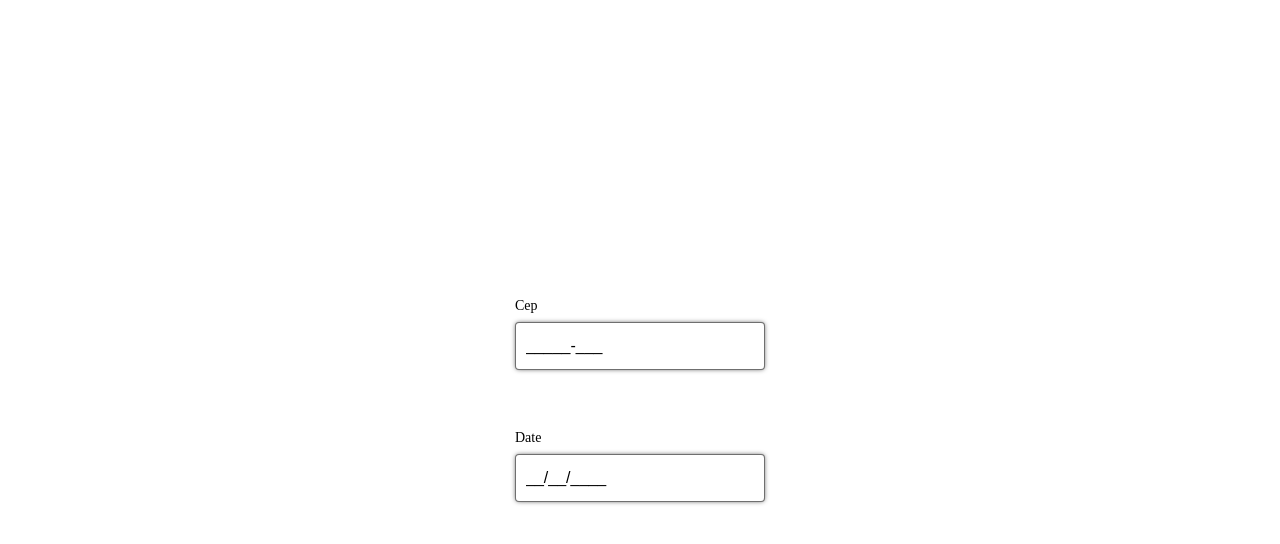
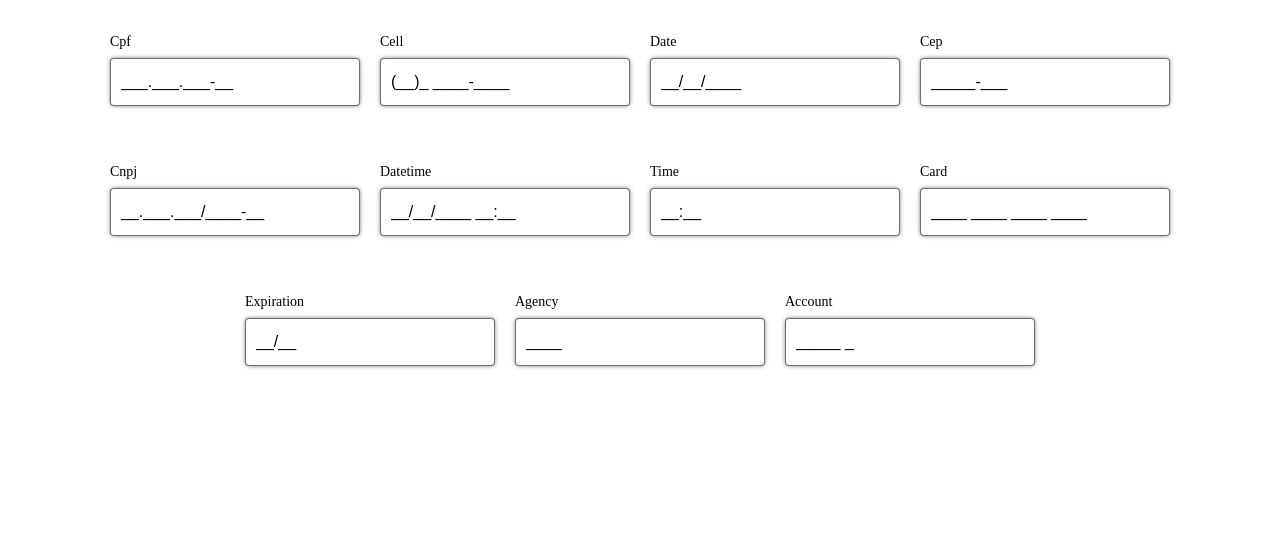
Before and after one commit to guilhermedel/HtmlComponents, a plain HTML site: page views/home.html in a window 1280 px wide. Drawn offline with Linux system fonts and the light colour scheme.

Commit message:
feat: creating apresentation with inputs test

```diff
--- a/css/style.css
+++ b/css/style.css
@@ -27,13 +27,13 @@ body {
 
 .container {
   width: 100vw;
-  height: 100vh;
+  height: 50vh;
   display: flex;
-  flex-direction: column;
+  flex-wrap: wrap;
   justify-content: center;
   align-items: center;
   padding: 1.5rem;
-  gap: 6rem;
+  gap: 2rem;
 }
 
 .mask {
--- a/js/mask.js
+++ b/js/mask.js
@@ -37,6 +37,21 @@ function getTypeMask(valueFinded) {
 }
 
 function initializeInputs() {
+  let container = document.querySelector(".container");
+  for (let mask of allMasks) {
+    let chave = Object.keys(mask)[0];
+    let div = document.createElement("div");
+    div.classList.add("mask__input__box");
+    let span = document.createElement("span");
+    div.appendChild(span);
+    let input = document.createElement("input");
+    input.classList.add("mask");
+    input.classList.add(chave);
+    input.type = "search";
+    div.appendChild(input);
+    container.appendChild(div);
+  }
+
   const label = document.querySelectorAll("input.mask");
   const inputs = document.querySelectorAll("input.mask");
   inputs.forEach((input) => {
--- a/views/home.html
+++ b/views/home.html
@@ -3,19 +3,11 @@
   <head>
     <meta charset="UTF-8" />
     <meta name="viewport" content="width=device-width, initial-scale=1.0" />
-    <title>Components</title>
+    <title>MaskedInput</title>
     <link rel="stylesheet" href="../css/style.css" />
   </head>
   <body>
     <main class="container">
-      <div class="mask__input__box">
-        <span></span>
-        <input class="mask cep" type="search" />
-      </div>
-      <div class="mask__input__box">
-        <span></span>
-        <input class="mask date" type="search" />
-      </div>
     </main>
     <script src="../js/mask.js"></script>
   </body>
```
